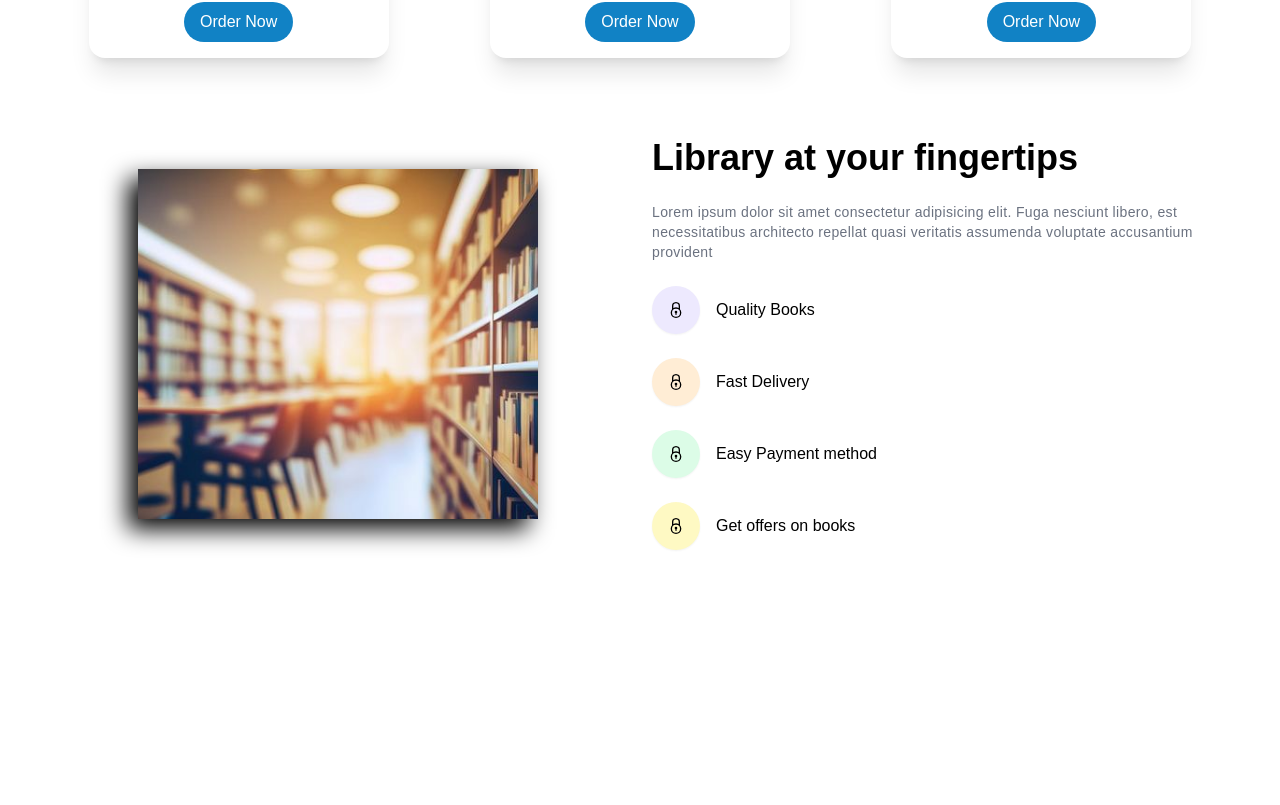
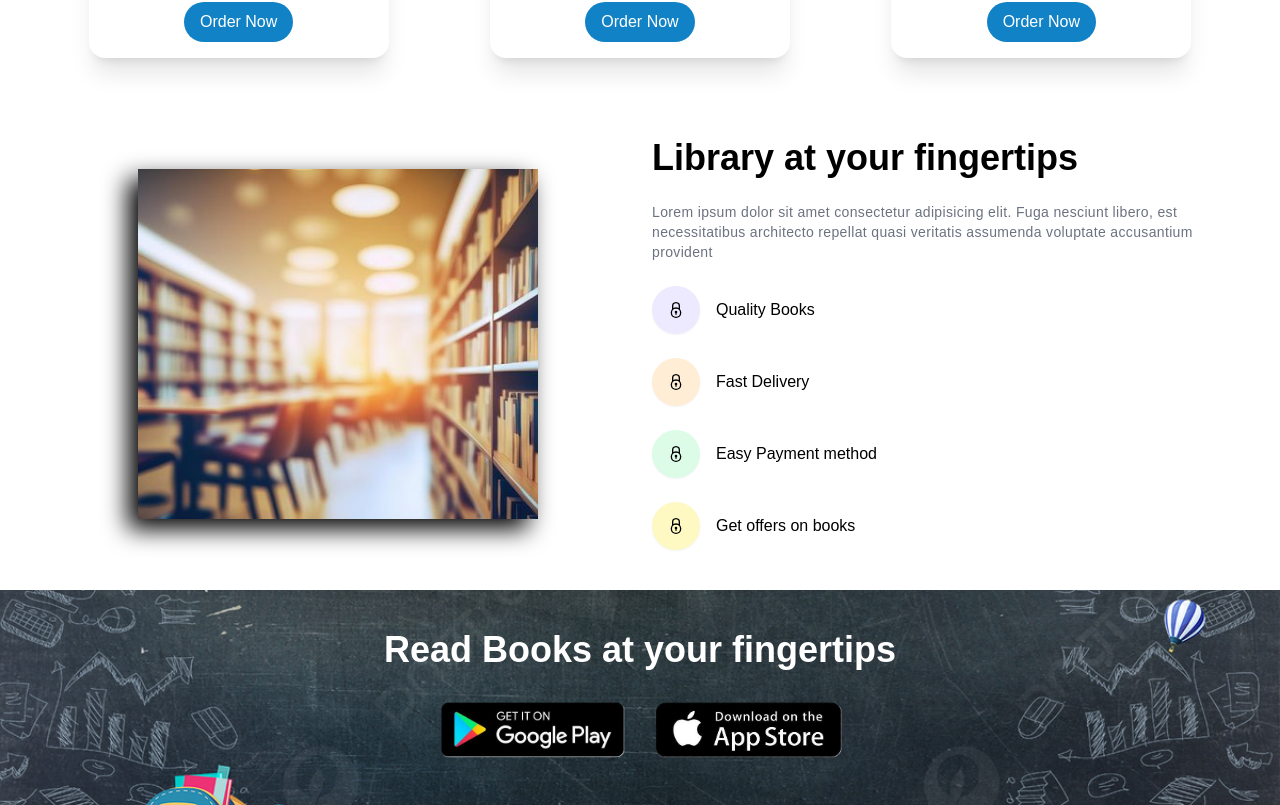
Before and after one commit to Kananake-P/book-shop-app, a React (Vite) app in the folder client/: page / in a window 1280 px wide. Shown: the part 1144-1949 px from the top of the page. Before the commit the page ends 1734 px from the top, so only its background shows below. Built offline with nearby package versions, Linux system fonts and the light colour scheme.

Commit message:
feat: create download banner

```diff
--- /dev/null
+++ b/client/src/components/HomePage/DownloadBanner.jsx
@@ -0,0 +1,44 @@
+import React from "react";
+import AppStoreImg from "../../assets/website/app_store.png";
+import PlayStoreImg from "../../assets//website/play_store.png";
+
+import BoardImg from "../../assets/website/board.png";
+
+const bannerImg = {
+  backgroundImage: `url(${BoardImg})`,
+  backgroundPosition: "center",
+  backgroundRepeat: "no-repeat",
+  backgroundSize: "cover",
+  height: "100%",
+  width: "100%",
+};
+
+function DownloadBanner() {
+  return (
+    <div
+      className="bg-gray-100 dark:bg-gray-800 text-white py-10"
+      style={bannerImg}
+    >
+      <div className="container">
+        <div className="space-y-6 max-w-xl mx-auto">
+          <h1 className="text-2xl text-center sm:text-4xl font-semibold">
+            Read Books at your fingertips
+          </h1>
+          <div className="flex felx-wrap justify-center items-center gap-4">
+            <a href="#">
+              <img src={PlayStoreImg} alt=""
+              className="max-w-[150px] sm:max-w-[120px] md:max-w-[200px]"
+              />
+            </a>
+            <a href="#">
+              <img src={AppStoreImg} alt=""
+              className="max-w-[150px] sm:max-w-[120px] md:max-w-[200px]"
+              />
+            </a>
+          </div>
+        </div>
+      </div>
+    </div>
+  );
+}
+export default DownloadBanner;
--- a/client/src/pages/HomePage.jsx
+++ b/client/src/pages/HomePage.jsx
@@ -2,6 +2,7 @@ import Navbar from "../components/HomePage/Navbar";
 import BookSuggestion from "../components/HomePage/BookSuggestion";
 import BestBook from "../components/HomePage/BestBook";
 import Banner from "../components/HomePage/Banner";
+import DownloadBanner from "../components/HomePage/DownloadBanner";
 function Homepage() {
   return (
     <>
@@ -10,6 +11,7 @@ function Homepage() {
         <BookSuggestion />
         <BestBook />
         <Banner />
+        <DownloadBanner/>
       </div>
     </>
   );
```
